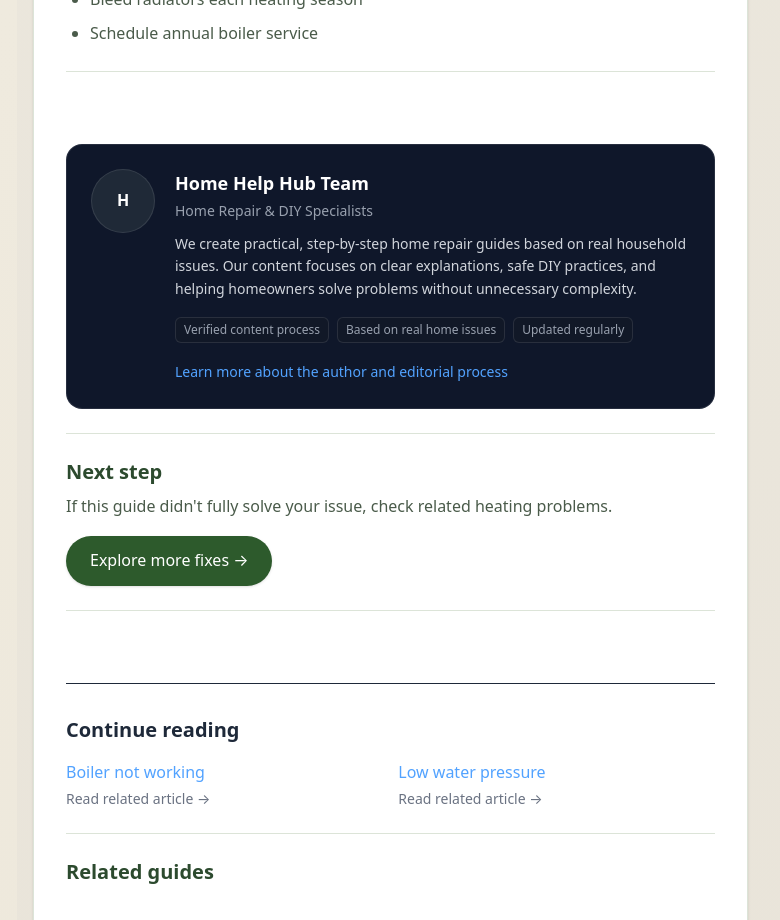
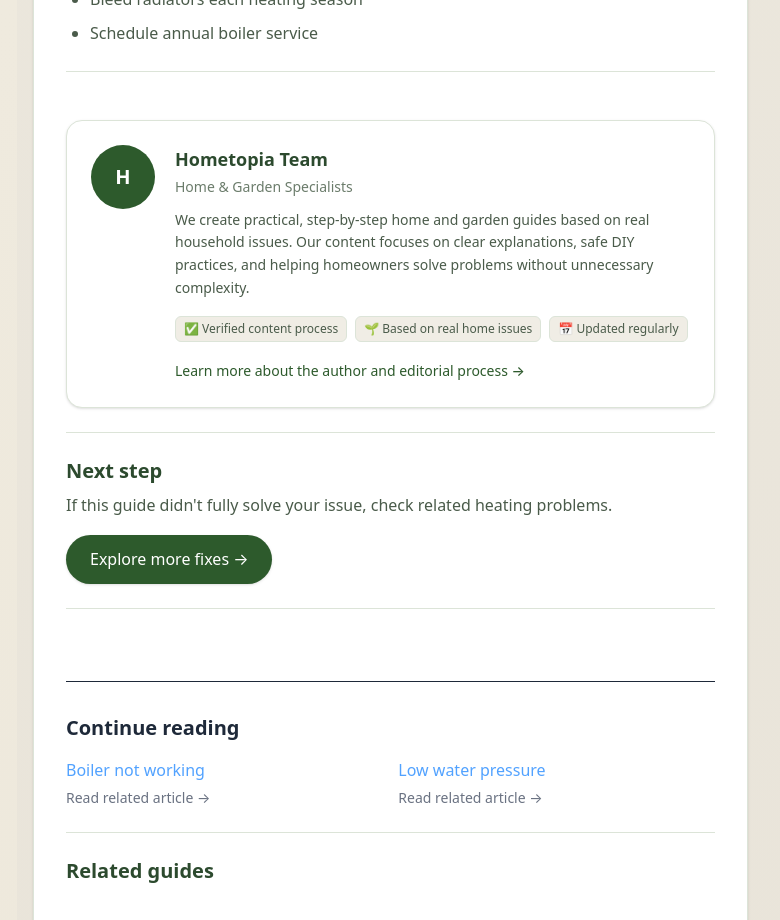
Before and after one commit to MikolajRz/home-help-hub, a Next.js app: page /home-problems/boiler-not-working in a window 1280 px wide. Shown: the part 9560-10480 px from the top of the page, without its empty margins (63-843 px from the left). Built offline with nearby package versions, Linux system fonts and the light colour scheme; no server answers.

Commit message:
Changing the appearance of the authorbox - test

```diff
--- a/components/AuthorBox.tsx
+++ b/components/AuthorBox.tsx
@@ -9,13 +9,13 @@
 };
 
 export default function AuthorBox({
-  name = "Home Help Hub Team",
-  role = "Home Repair & DIY Specialists",
-  bio = "We create practical, step-by-step home repair guides based on real household issues. Our content focuses on clear explanations, safe DIY practices, and helping homeowners solve problems without unnecessary complexity.",
+  name = "Hometopia Team",
+  role = "Home & Garden Specialists",
+  bio = "We create practical, step-by-step home and garden guides based on real household issues. Our content focuses on clear explanations, safe DIY practices, and helping homeowners solve problems without unnecessary complexity.",
   imageSrc,
 }: AuthorBoxProps) {
   return (
-    <section className="mt-12 border border-white/10 bg-[#0f172a] rounded-2xl p-6 flex gap-5 items-start">
+    <section className="mt-6 border border-[#dce4d8] bg-white rounded-2xl p-6 flex gap-5 items-start shadow-sm">
 
       {/* AVATAR */}
       <div className="flex-shrink-0">
@@ -25,37 +25,37 @@
             alt={name}
             width={64}
             height={64}
-            className="rounded-full object-cover border border-white/10"
+            className="rounded-full object-cover border-2 border-[#2d5a2c]"
           />
         ) : (
-          <div className="w-16 h-16 rounded-full bg-[#1f2937] border border-white/10 flex items-center justify-center text-white font-semibold">
+          <div className="w-16 h-16 rounded-full bg-[#2d5a2c] flex items-center justify-center text-white font-semibold text-xl">
             {name.charAt(0)}
           </div>
         )}
       </div>
 
       {/* CONTENT */}
-      <div>
+      <div className="flex-1">
         <div className="flex items-center gap-2">
-          <h3 className="text-white font-semibold text-lg">{name}</h3>
+          <h3 className="text-[#2c4a2e] font-semibold text-lg">{name}</h3>
         </div>
 
-        <p className="text-gray-400 text-sm mt-1">{role}</p>
+        <p className="text-[#6b7c6b] text-sm mt-1">{role}</p>
 
-        <p className="text-gray-300 mt-3 leading-relaxed text-sm">
+        <p className="text-[#4a5b4a] mt-3 leading-relaxed text-sm">
           {bio}
         </p>
 
         {/* TRUST SIGNALS */}
-        <div className="mt-4 flex flex-wrap gap-2 text-xs text-gray-400">
-          <span className="px-2 py-1 bg-[#111827] border border-white/10 rounded-md">
-            Verified content process
+        <div className="mt-4 flex flex-wrap gap-2 text-xs">
+          <span className="px-2 py-1 bg-[#f0ede5] border border-[#dce4d8] rounded-md text-[#4a5b4a]">
+            ✅ Verified content process
           </span>
-          <span className="px-2 py-1 bg-[#111827] border border-white/10 rounded-md">
-            Based on real home issues
+          <span className="px-2 py-1 bg-[#f0ede5] border border-[#dce4d8] rounded-md text-[#4a5b4a]">
+            🌱 Based on real home issues
           </span>
-          <span className="px-2 py-1 bg-[#111827] border border-white/10 rounded-md">
-            Updated regularly
+          <span className="px-2 py-1 bg-[#f0ede5] border border-[#dce4d8] rounded-md text-[#4a5b4a]">
+            📅 Updated regularly
           </span>
         </div>
 
@@ -63,9 +63,9 @@
         <div className="mt-4">
           <Link
             href="/about"
-            className="text-blue-400 hover:text-blue-300 text-sm transition"
+            className="text-[#2d5a2c] hover:text-[#1f3d1e] text-sm transition font-medium"
           >
-            Learn more about the author and editorial process
+            Learn more about the author and editorial process →
           </Link>
         </div>
       </div>
```
